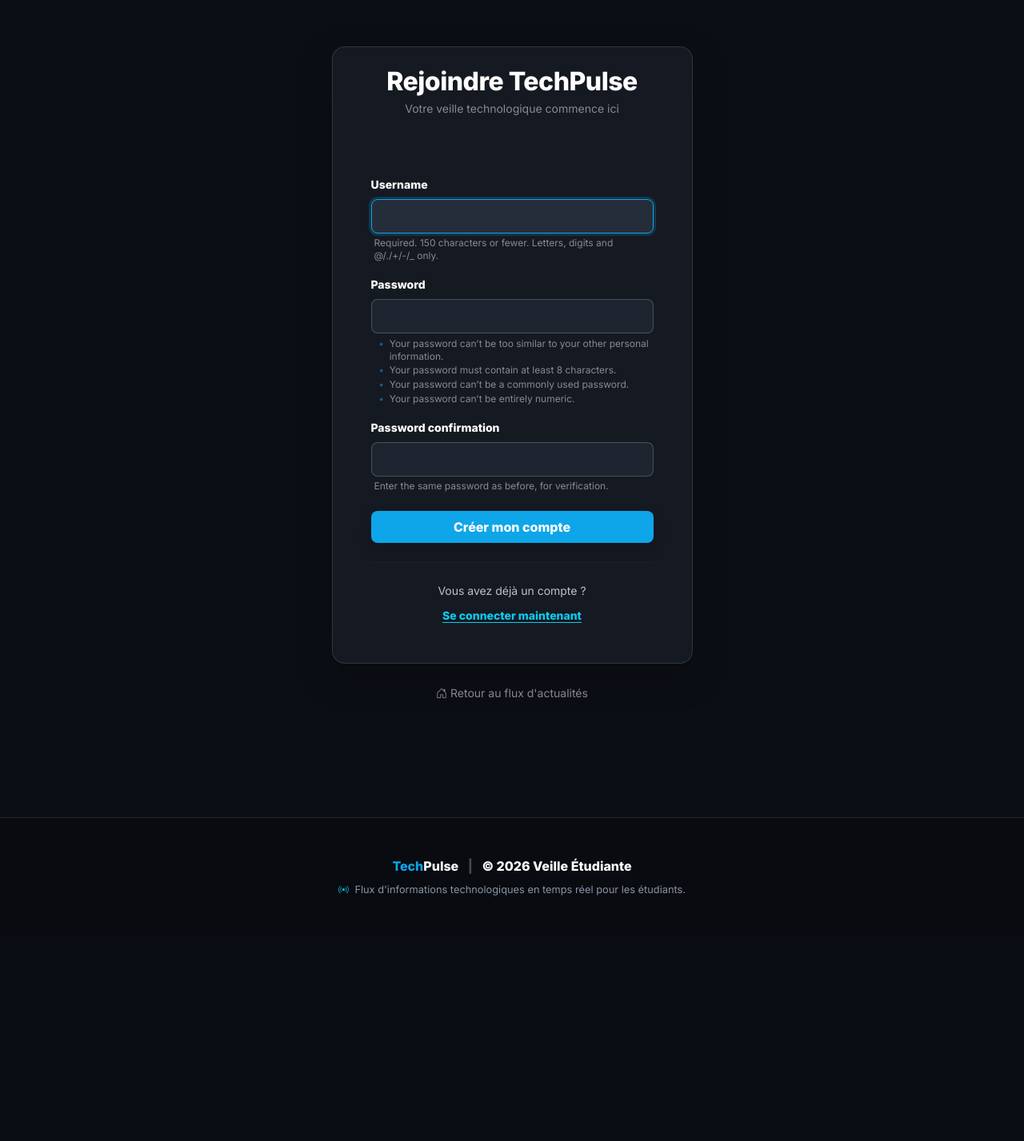
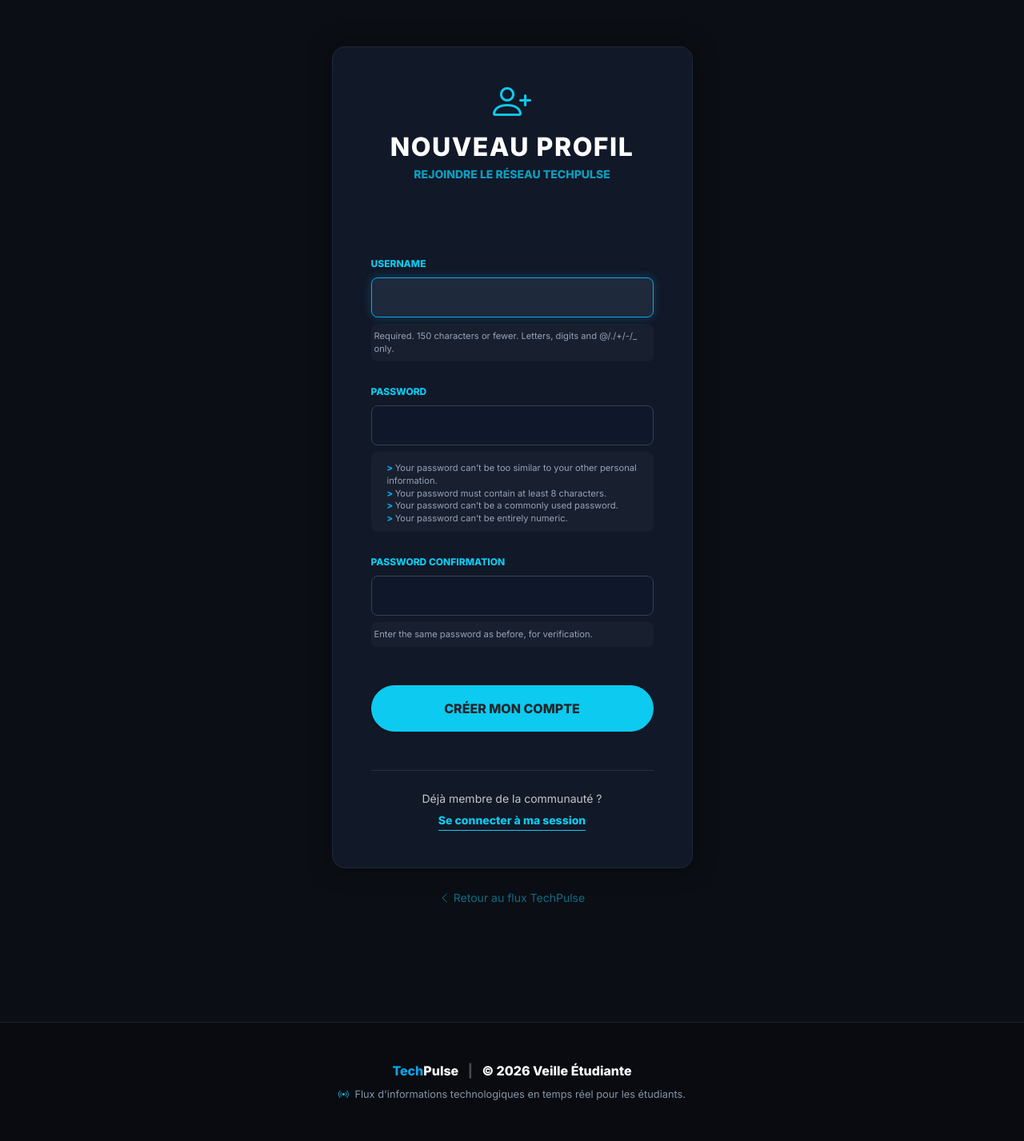
Before and after one commit to Glan-kig/tech_pulse, a Django app: page /register/ in a window 1280 px wide. Shown: the part 70-1497 px from the top of the page at 80% size. Before the commit the page ends 1190 px from the top, so only its background shows below. Run offline with Django 4.2, Linux system fonts and the light colour scheme.

Commit message:
update login and register page

```diff
--- a/core/news/templates/news/favorites.html
+++ b/core/news/templates/news/favorites.html
@@ -51,7 +51,7 @@
                 </div>
 
                 <div class="card-footer bg-transparent border-0 p-4 pt-0 text-end">
-                    <a href="{{ favorite.article.url }}" class="btn btn-outline-light btn-sm rounded-pill px-3 me-2 border-opacity-25" style="font-size: 0.8rem;">
+                    <a href="{{ favorite.article.sources.first.url }}" class="btn btn-outline-light btn-sm rounded-pill px-3 me-2 border-opacity-25" style="font-size: 0.8rem;">
                         Lire l'article
                     </a>
                     </div>
--- a/core/news/templates/registration/register.html
+++ b/core/news/templates/registration/register.html
@@ -3,14 +3,17 @@
 {% block title %}Inscription - TechPulse{% endblock %}
 
 {% block content %}
-<div class="row justify-content-center align-items-center fade-in py-5" style="min-height: 80vh;">
+<div class="row justify-content-center align-items-center fade-in py-5" style="min-height: 85vh;">
     <div class="col-11 col-sm-9 col-md-7 col-lg-5">
         <div class="card border-0 shadow-lg rounded-4 overflow-hidden"
-             style="background: #151921; border: 1px solid rgba(255,255,255,0.12) !important;">
+             style="background: #111827; border: 1px solid #1e293b !important; box-shadow: 0 0 30px rgba(0,0,0,0.4) !important;">
 
-            <div class="card-header bg-transparent text-center py-4 border-0">
-                <h2 class="fw-bold mb-1 text-white" style="letter-spacing: -0.5px;">Rejoindre TechPulse</h2>
-                <p class="small text-light opacity-50 mb-0">Votre veille technologique commence ici</p>
+            <div class="card-header bg-transparent text-center py-4 border-0 mt-3">
+                <div class="mb-2">
+                    <i class="bi bi-person-plus text-info display-5"></i>
+                </div>
+                <h2 class="fw-bold mb-1 text-white text-uppercase" style="letter-spacing: 1.5px;">Nouveau Profil</h2>
+                <p class="small text-info opacity-75 fw-bold">REJOINDRE LE RÉSEAU TECHPULSE</p>
             </div>
 
             <div class="card-body p-4 p-md-5 pt-0">
@@ -18,115 +21,115 @@
                     {% csrf_token %}
 
                     {% if form.non_field_errors %}
-                        <div class="alert py-2 px-3 border-0 rounded-3 small mb-4 text-center"
-                             style="background: #7f1d1d; color: #fef2f2;">
+                        <div class="alert py-2 px-3 border-0 rounded-3 small mb-4 text-center animate__animated animate__headShake"
+                             style="background: rgba(220, 38, 38, 0.2); color: #fca5a5; border: 1px solid #dc2626 !important;">
                             {% for error in form.non_field_errors %}{{ error }}{% endfor %}
                         </div>
                     {% endif %}
 
                     {% for field in form %}
-                        <div class="mb-3">
-                            <label class="form-label small fw-bold text-white mb-2">
+                        <div class="mb-4">
+                            <label class="form-label small fw-bold text-info mb-2 text-uppercase" style="font-size: 0.75rem;">
                                 {{ field.label }}
                             </label>
 
-                            <div class="input-group-custom border rounded-3 px-3 py-2">
+                            <div class="input-group-custom border rounded-3 px-3 py-2 d-flex align-items-center">
                                 {{ field }}
                             </div>
 
                             {% if field.help_text %}
-                                <div class="form-text x-small text-light opacity-50 mt-1 px-1" style="line-height: 1.3;">
+                                <div class="form-text x-small text-muted mt-2 px-1 help-box">
                                     {{ field.help_text|safe }}
                                 </div>
                             {% endif %}
 
                             {% for error in field.errors %}
-                                <div class="text-danger x-small fw-bold mt-1 px-1" style="font-size: 0.75rem;">
-                                    <i class="bi bi-exclamation-triangle-fill"></i> {{ error }}
+                                <div class="text-danger fw-bold mt-2 px-1 animate__animated animate__fadeInUp" style="font-size: 0.75rem;">
+                                    <i class="bi bi-exclamation-square-fill me-1"></i> {{ error }}
                                 </div>
                             {% endfor %}
                         </div>
                     {% endfor %}
 
-                    <div class="d-grid gap-2 mt-4">
-                        <button type="submit" class="btn btn-primary-custom py-2 rounded-3 fw-bold shadow hover-lift">
+                    <div class="d-grid gap-2 mt-5">
+                        <button type="submit" class="btn btn-info py-3 rounded-pill fw-bold text-dark text-uppercase shadow-sm hover-glow">
                             Créer mon compte
                         </button>
                     </div>
                 </form>
 
-                <hr class="my-4" style="border-color: rgba(255,255,255,0.1);">
-
-                <div class="text-center">
-                    <p class="small text-light opacity-75 mb-2">Vous avez déjà un compte ?</p>
-                    <a href="{% url 'login' %}" class="text-info fw-bold text-decoration-none small border-bottom border-info">
-                        Se connecter maintenant
+                <div class="text-center mt-5 pt-4 border-top border-secondary border-opacity-25">
+                    <p class="small text-white opacity-75 mb-1">Déjà membre de la communauté ?</p>
+                    <a href="{% url 'login' %}" class="text-info fw-bold text-decoration-none small border-bottom border-info pb-1">
+                        Se connecter à ma session
                     </a>
                 </div>
             </div>
         </div>
 
         <div class="text-center mt-4 mb-5">
-            <a href="/" class="text-white opacity-50 small text-decoration-none hover-white">
-                <i class="bi bi-house-door"></i> Retour au flux d'actualités
+            <a href="/" class="text-info opacity-50 small text-decoration-none hover-white transition-all">
+                <i class="bi bi-chevron-left"></i> Retour au flux TechPulse
             </a>
         </div>
     </div>
 </div>
 
 <style>
-    /* Reset des inputs Django pour le thème sombre */
+    /* Harmonisation avec la page login */
     .input-group-custom {
-        background: #1e2530; /* Fond contrasté pour les champs */
-        border-color: rgba(255, 255, 255, 0.2) !important;
-        transition: all 0.2s ease-in-out;
+        background: #0f172a;
+        border: 1px solid #334155 !important;
+        transition: all 0.3s ease;
     }
 
-    .input-group-custom input,
-    .input-group-custom select,
-    .input-group-custom textarea {
+    .input-group-custom input {
         border: none !important;
         background: transparent !important;
+        color: #ffffff !important; /* Force le texte saisi en BLANC */
+        width: 100%;
         outline: none !important;
-        width: 100%;
-        font-size: 0.95rem;
-        color: #ffffff !important; /* Texte tapé en BLANC PUR */
-        padding: 0;
+        padding: 4px 0;
+        font-weight: 500;
     }
 
     .input-group-custom:focus-within {
-        background-color: #252d3a !important;
         border-color: #0ea5e9 !important;
-        box-shadow: 0 0 0 3px rgba(14, 165, 233, 0.2);
+        box-shadow: 0 0 12px rgba(14, 165, 233, 0.3);
+        background: #1e293b;
     }
 
-    .hover-lift:hover {
-        transform: translateY(-2px);
-        filter: brightness(1.1);
-        box-shadow: 0 5px 15px rgba(14, 165, 233, 0.3);
+    /* Nettoyage des listes d'aide de Django */
+    .help-box {
+        font-size: 0.7rem;
+        line-height: 1.4;
+        color: #94a3b8 !important;
+        background: rgba(255,255,255,0.03);
+        padding: 8px 12px;
+        border-radius: 8px;
     }
 
-    .hover-white:hover {
-        color: white !important;
-        opacity: 1 !important;
+    .help-box ul {
+        padding-left: 1rem;
+        margin: 5px 0 0 0;
+        list-style: none;
     }
 
-    .x-small { font-size: 0.75rem; }
-
-    /* Nettoyage des listes d'aide de Django (souvent pour les mots de passe) */
-    .form-text ul {
-        padding-left: 1.2rem;
-        margin-top: 5px;
-        margin-bottom: 0;
-        list-style-type: none;
-    }
-    .form-text li { position: relative; margin-bottom: 2px; }
-    .form-text li::before {
-        content: "•";
-        position: absolute;
-        left: -0.8rem;
-        color: #0ea5e9; /* Puces en bleu info */
+    .help-box li::before {
+        content: "> "; /* Style terminal */
+        color: #0ea5e9;
         font-weight: bold;
     }
+
+    /* Bouton Glow */
+    .hover-glow:hover {
+        background: #38bdf8 !important;
+        transform: translateY(-2px);
+        box-shadow: 0 0 20px rgba(14, 165, 233, 0.5) !important;
+        color: #000 !important;
+    }
+
+    .transition-all { transition: all 0.3s ease; }
+    .hover-white:hover { color: #fff !important; opacity: 1 !important; }
 </style>
 {% endblock %}
```
Also changed, not shown: core/news/templates/registration/login.html (+58 -42 lines).
